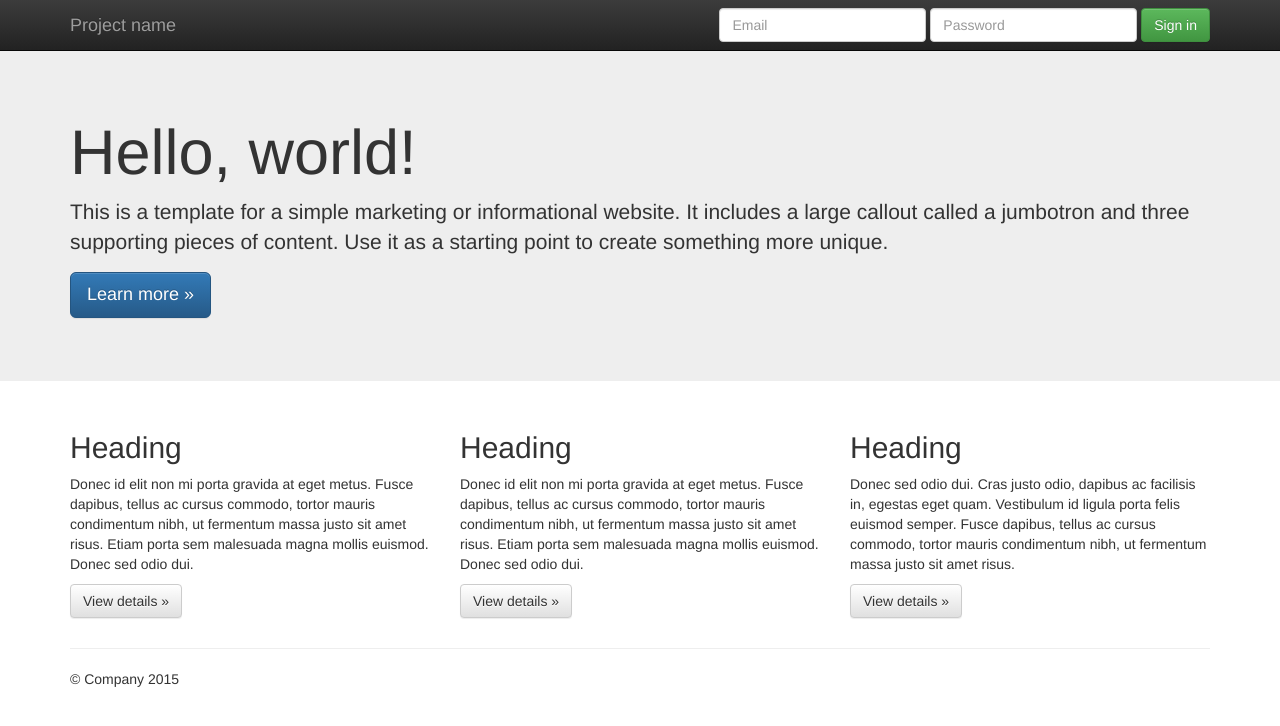
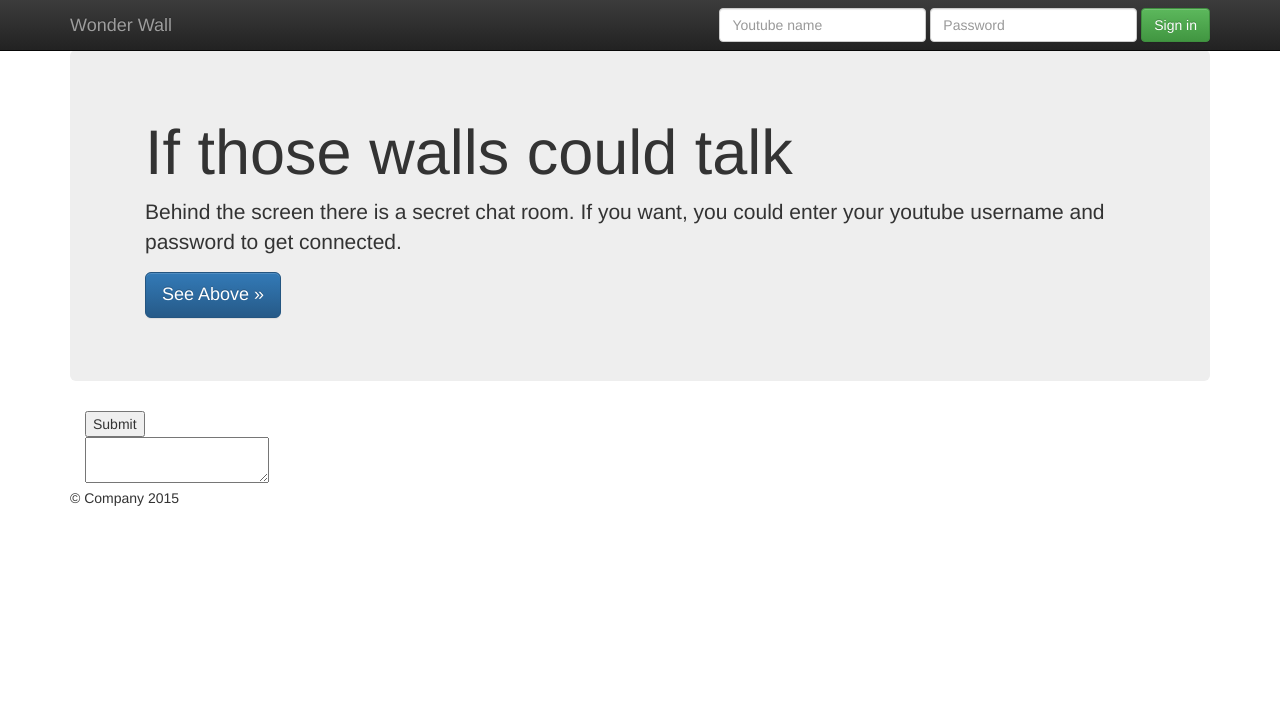
Before and after one commit to chinaboy/chatapp, a website: page public/index.html in a window 1280 px wide. Drawn offline with nearby package versions, Linux system fonts and the light colour scheme; files whose address does not match are found by name.

Commit message:
add angularjs

```diff
--- a/js/main.js
+++ b/js/main.js
@@ -0,0 +1,3 @@
+function connectYoutube(){
+	window.location = "chatroom/"
+}
--- a/package.json
+++ b/package.json
@@ -4,7 +4,8 @@
   "description": "interview",
   "main": "js/server.js",
   "scripts": {
-    "test": "echo \"Error: no test specified\" && exit 1"
+    "start": "node js/server.js",
+    "postinstall": "bower install"
   },
   "repository": {
     "type": "git",
@@ -21,5 +22,8 @@
   "homepage": "https://github.com/chinaboy/chatapp#readme",
   "dependencies": {
     "express": "^4.15.3"
+  },
+  "devDependencies": {
+    "bower": "^1.7.7"
   }
 }
--- a/public/css/main.css
+++ b/public/css/main.css
@@ -1,5 +1,4 @@
-
-
-/* ==========================================================================
-   Author's custom styles
-   ========================================================================== */
+body {
+    padding-top: 50px;
+    padding-bottom: 20px;
+}
--- a/public/index.html
+++ b/public/index.html
@@ -1,5 +1,5 @@
 <!doctype html>
-<html class="no-js" lang="">
+<html class="no-js" lang="" ng-app="chatapp">
     <head>
         <meta charset="utf-8">
         <meta http-equiv="X-UA-Compatible" content="IE=edge,chrome=1">
@@ -8,12 +8,7 @@
         <meta name="viewport" content="width=device-width, initial-scale=1">
 
         <link rel="stylesheet" href="css/bootstrap.min.css">
-        <style>
-            body {
-                padding-top: 50px;
-                padding-bottom: 20px;
-            }
-        </style>
+
         <link rel="stylesheet" href="css/bootstrap-theme.min.css">
         <link rel="stylesheet" href="css/main.css">
 
@@ -32,61 +27,50 @@
             <span class="icon-bar"></span>
             <span class="icon-bar"></span>
           </button>
-          <a class="navbar-brand" href="#">Project name</a>
+          <a class="navbar-brand" href="#">Wonder Wall</a>
         </div>
         <div id="navbar" class="navbar-collapse collapse">
           <form class="navbar-form navbar-right" role="form">
             <div class="form-group">
-              <input type="text" placeholder="Email" class="form-control">
+              <input type="text" placeholder="Youtube name" class="form-control">
             </div>
             <div class="form-group">
               <input type="password" placeholder="Password" class="form-control">
             </div>
-            <button type="submit" class="btn btn-success">Sign in</button>
+            <button type="submit" class="btn btn-success" onclick="">Sign in</button>
           </form>
         </div><!--/.navbar-collapse -->
       </div>
     </nav>
 
-    <!-- Main jumbotron for a primary marketing message or call to action -->
-    <div class="jumbotron">
-      <div class="container">
-        <h1>Hello, world!</h1>
-        <p>This is a template for a simple marketing or informational website. It includes a large callout called a jumbotron and three supporting pieces of content. Use it as a starting point to create something more unique.</p>
-        <p><a class="btn btn-primary btn-lg" href="#" role="button">Learn more &raquo;</a></p>
+
+    <div ng-controller="messageController" class="container container-fluid" ngShow="{{loggedIn}}">
+      <div class="jumbotron startpage" ngHide="{{loggedIn}}">
+        <div class="container">
+          <h1>If those walls could talk</h1>
+          <p>Behind the screen there is a secret chat room. If you want, you could enter your youtube username and password to get connected.</p>
+          <p><a class="btn btn-primary btn-lg" href="#" role="button">See Above &raquo;</a></p>
+        </div>
+      </div>
+      <div class="container room" id="room">
+        <form id="user_message">
+          <input type="submit" ng-click="sendMessage()">
+        </form>
+        <textarea form="user_message"></textarea>
       </div>
     </div>
 
     <div class="container">
-      <!-- Example row of columns -->
-      <div class="row">
-        <div class="col-md-4">
-          <h2>Heading</h2>
-          <p>Donec id elit non mi porta gravida at eget metus. Fusce dapibus, tellus ac cursus commodo, tortor mauris condimentum nibh, ut fermentum massa justo sit amet risus. Etiam porta sem malesuada magna mollis euismod. Donec sed odio dui. </p>
-          <p><a class="btn btn-default" href="#" role="button">View details &raquo;</a></p>
-        </div>
-        <div class="col-md-4">
-          <h2>Heading</h2>
-          <p>Donec id elit non mi porta gravida at eget metus. Fusce dapibus, tellus ac cursus commodo, tortor mauris condimentum nibh, ut fermentum massa justo sit amet risus. Etiam porta sem malesuada magna mollis euismod. Donec sed odio dui. </p>
-          <p><a class="btn btn-default" href="#" role="button">View details &raquo;</a></p>
-       </div>
-        <div class="col-md-4">
-          <h2>Heading</h2>
-          <p>Donec sed odio dui. Cras justo odio, dapibus ac facilisis in, egestas eget quam. Vestibulum id ligula porta felis euismod semper. Fusce dapibus, tellus ac cursus commodo, tortor mauris condimentum nibh, ut fermentum massa justo sit amet risus.</p>
-          <p><a class="btn btn-default" href="#" role="button">View details &raquo;</a></p>
-        </div>
-      </div>
-
-      <hr>
-
       <footer>
         <p>&copy; Company 2015</p>
       </footer>
-    </div> <!-- /container -->        <script src="//ajax.googleapis.com/ajax/libs/jquery/1.11.2/jquery.min.js"></script>
+    </div>
+
+        <script src="//ajax.googleapis.com/ajax/libs/jquery/1.11.2/jquery.min.js"></script>
         <script>window.jQuery || document.write('<script src="js/vendor/jquery-1.11.2.min.js"><\/script>')</script>
 
-        <script src="js/vendor/bootstrap.min.js"></script>
+        <script src="../js/vendor/bootstrap.min.js"></script>
 
-        <script src="js/main.js"></script>
+        <script src="../js/main.js"></script>
     </body>
 </html>
```
Also changed, not shown: bower.json (added, +14 -0 lines), js/server.js (+11 -3 lines), 1 other file.
